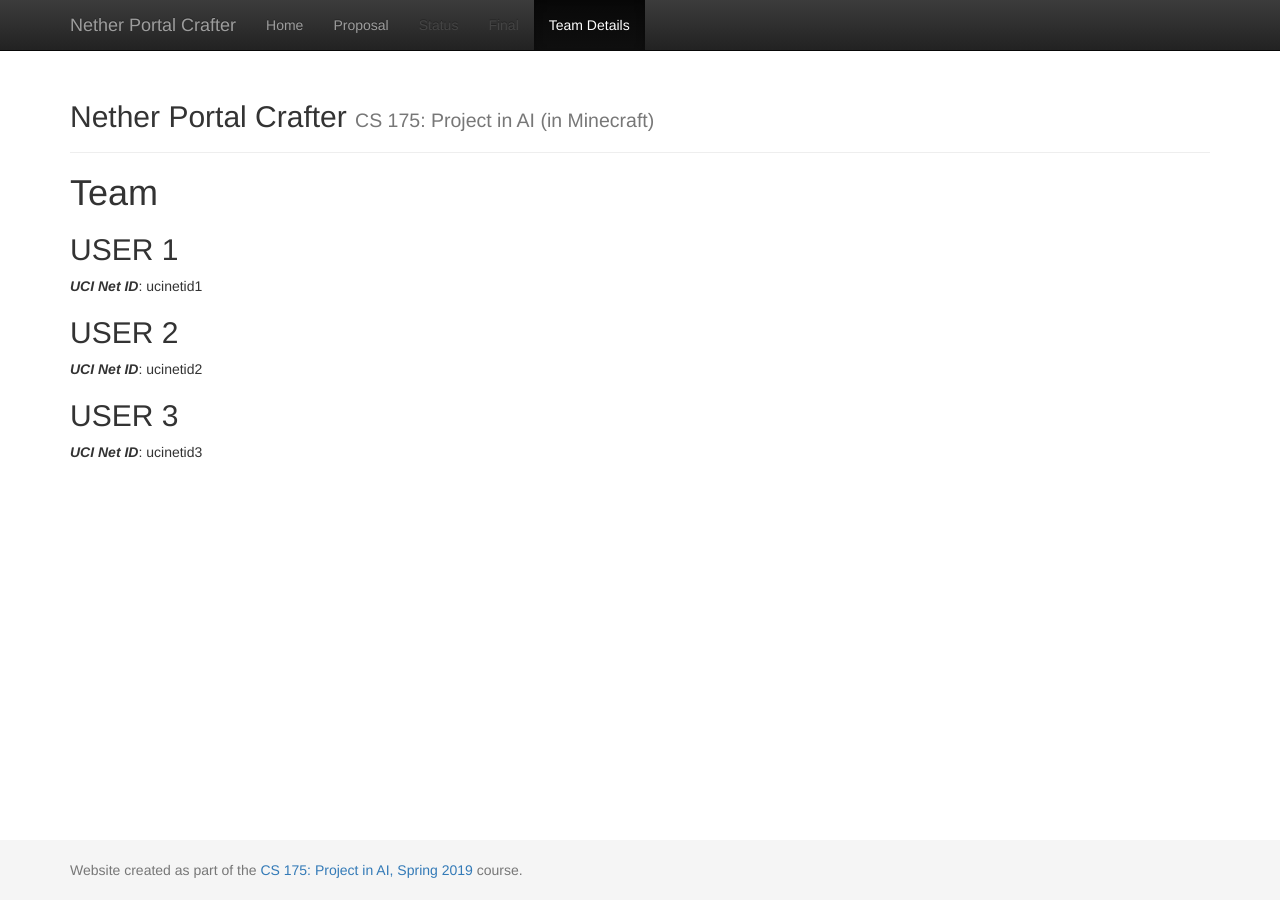
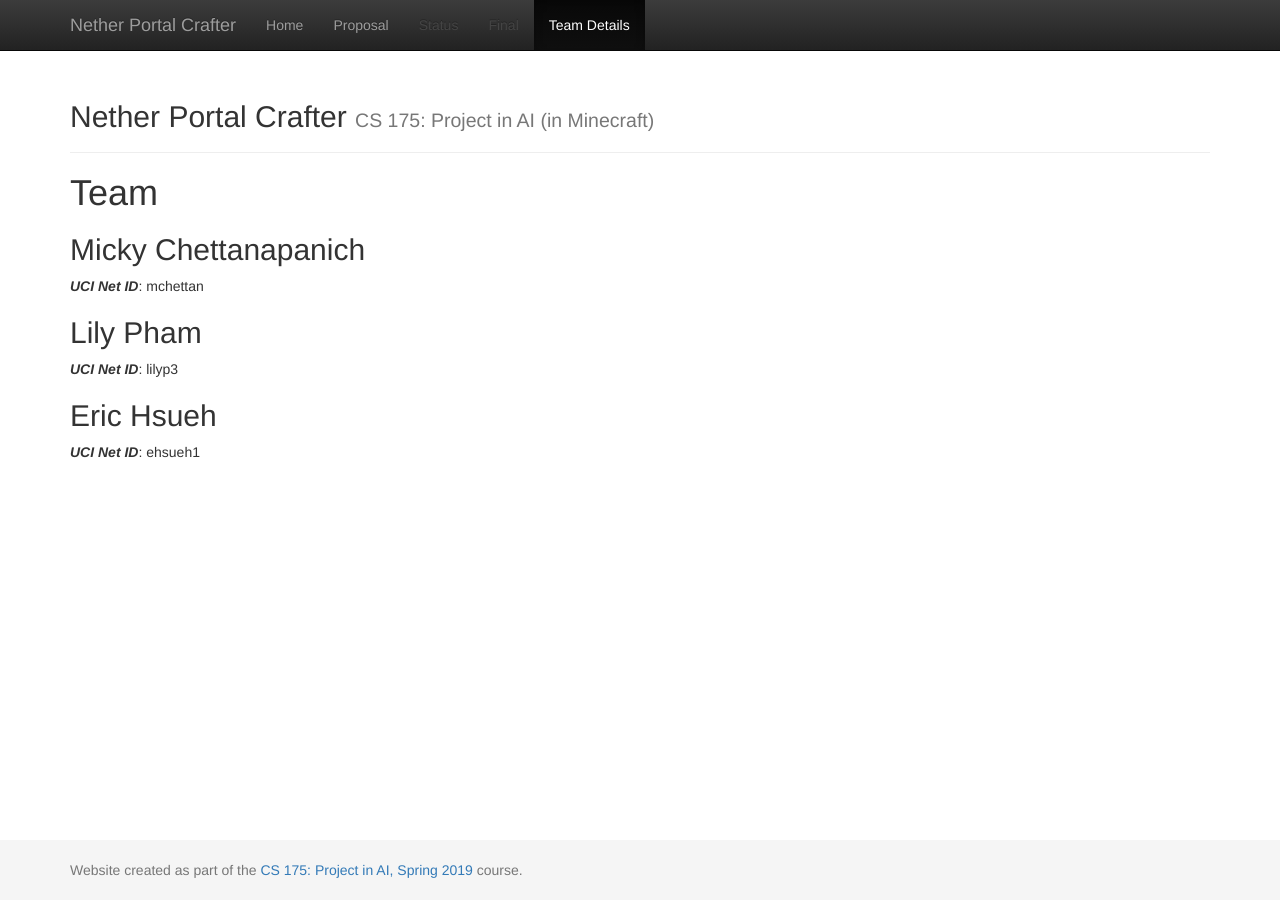
Before and after one commit to mickychetta/minecraft-ai-placeholder, a Jekyll site: the page built from docs/team.md, in a window 1280 px wide. Built offline with Jekyll 4.4.1, drawn with Linux system fonts in a browser that asks for light colours.

Commit message:
update team page

```diff
--- a/docs/team.md
+++ b/docs/team.md
@@ -3,14 +3,14 @@ layout: default
 title:  Team
 ---
 
-# {{ page.title }}
+# Team
 
 
-## USER 1
-***UCI Net ID***: ucinetid1
+## Micky Chettanapanich
+***UCI Net ID***: mchettan
 
-## USER 2
-***UCI Net ID***: ucinetid2
+## Lily Pham
+***UCI Net ID***: lilyp3
 
-## USER 3
-***UCI Net ID***: ucinetid3
+## Eric Hsueh
+***UCI Net ID***: ehsueh1
```
Also changed, not shown: README.md, docs/images/logo.png.
